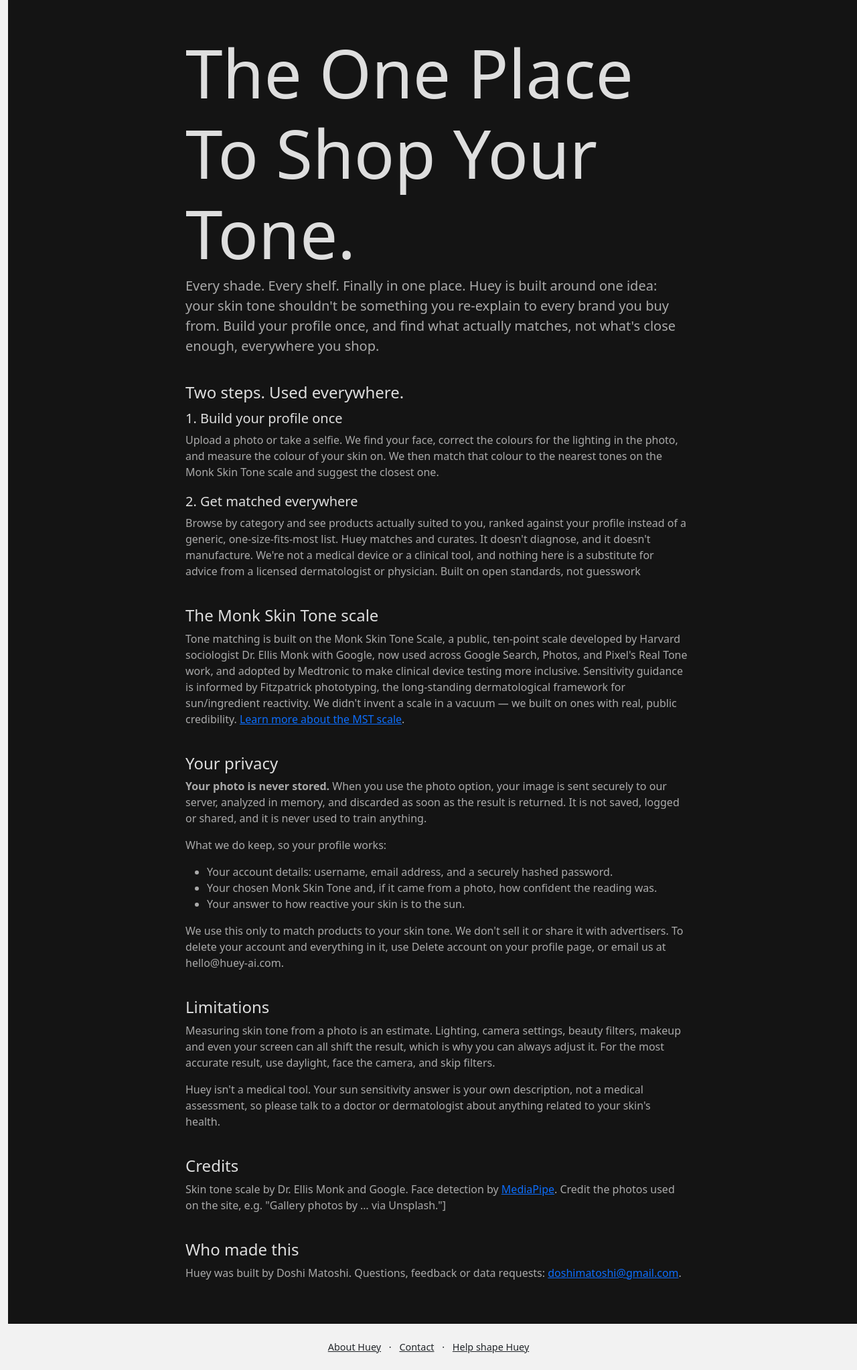
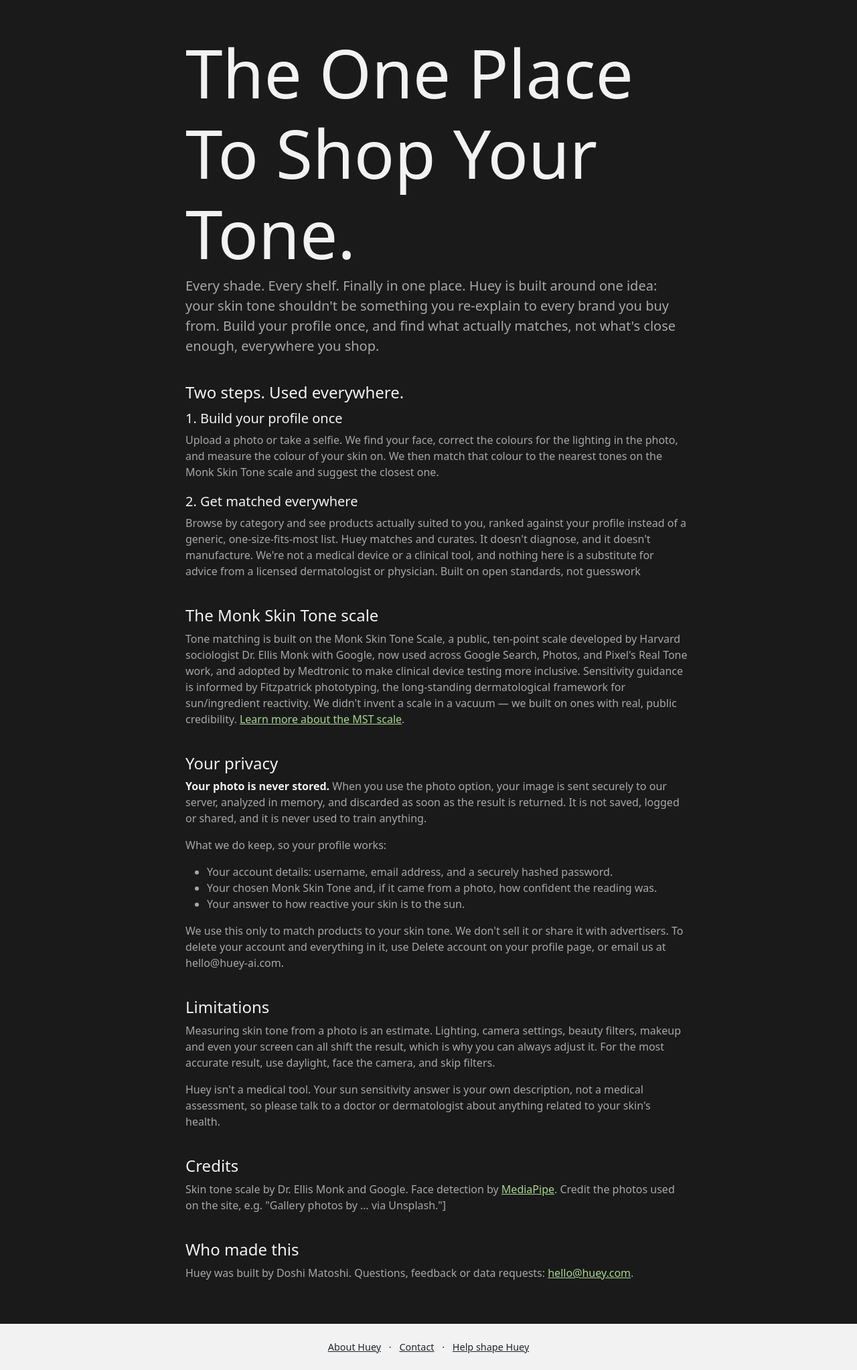
Before and after one commit to Doshimatoshi/Huey, a Flask app: page /about in a window 1280 px wide. Shown: the part 64-2110 px from the top of the page at 67% size. Run offline with Flask 3, Linux system fonts and the light colour scheme; parts of the project's set-up code (start-up, migrations or seed data) failed here and were passed over; some libraries are stand-ins or nearby versions.

Commit message:
Match About page colours to the questionnaire
- Dark rgb(26, 26, 26) background, near-white text, green accent links
- Contact email updates on About and the questionnaire

Co-Authored-By: Claude Opus 5.5 <noreply@anthropic.com>

```diff
--- a/static/style.css
+++ b/static/style.css
@@ -979,13 +979,30 @@ main:has(.survey-page) {
 
 
 /* About page */
+/* Same colours as the questionnaire: dark page, near-white text, green accent */
 .about-page{
     min-width: 100vw;
     min-height: 100vh;
     overflow: hidden;
     align-content: top;
-    background-color: RGB(20,20,20);
-    color: RGB(222,222,222);
+    background-color: rgb(26, 26, 26);
+    color: #f2f2f2;
+}
+
+main:has(.about-page) {
+    background-color: rgb(26, 26, 26);
+}
+
+.about-article a {
+    color: rgb(168, 214, 142);
+}
+
+.about-article a:hover {
+    color: rgb(148, 198, 120);
+}
+
+.about-article strong {
+    color: #f2f2f2;
 }
 .about-article {
     display: flex;
@@ -999,7 +1016,7 @@ main:has(.survey-page) {
 .about-article p,
 .about-article ul {
     text-align: left;
-    color: RGB(170,170,170);
+    color: rgba(242, 242, 242, 0.65);
 }
 
 .h2.about {
--- a/templates/about.html
+++ b/templates/about.html
@@ -81,7 +81,7 @@
                 <h2 class="h4 mt-4">Who made this</h2>
                 <p>
                     Huey was built by Doshi Matoshi.
-                    Questions, feedback or data requests: <a href="mailto:doshimatoshi@gmail.com">doshimatoshi@gmail.com</a>.
+                    Questions, feedback or data requests: <a href="mailto:hello@huey.com">hello@huey.com</a>.
                 </p>
             </article>
         </div>
--- a/templates/questionnaire.html
+++ b/templates/questionnaire.html
@@ -138,7 +138,7 @@
                     <legend>13. May we contact you about early access? (optional)</legend>
                     <p class="survey-hint">
                         Leave your email and we'll use it only to invite you to try Huey early. We won't share it or add you
-                        to other lists. To have it deleted, email <a href="mailto:hello@huey-ai.com">hello@huey-ai.com</a>.
+                        to other lists. To have it deleted, email <a href="mailto:hello@huey.com">hello@huey.com</a>.
                     </p>
                     {{ text("email", "Email", type="email") }}
                 </fieldset>
```
